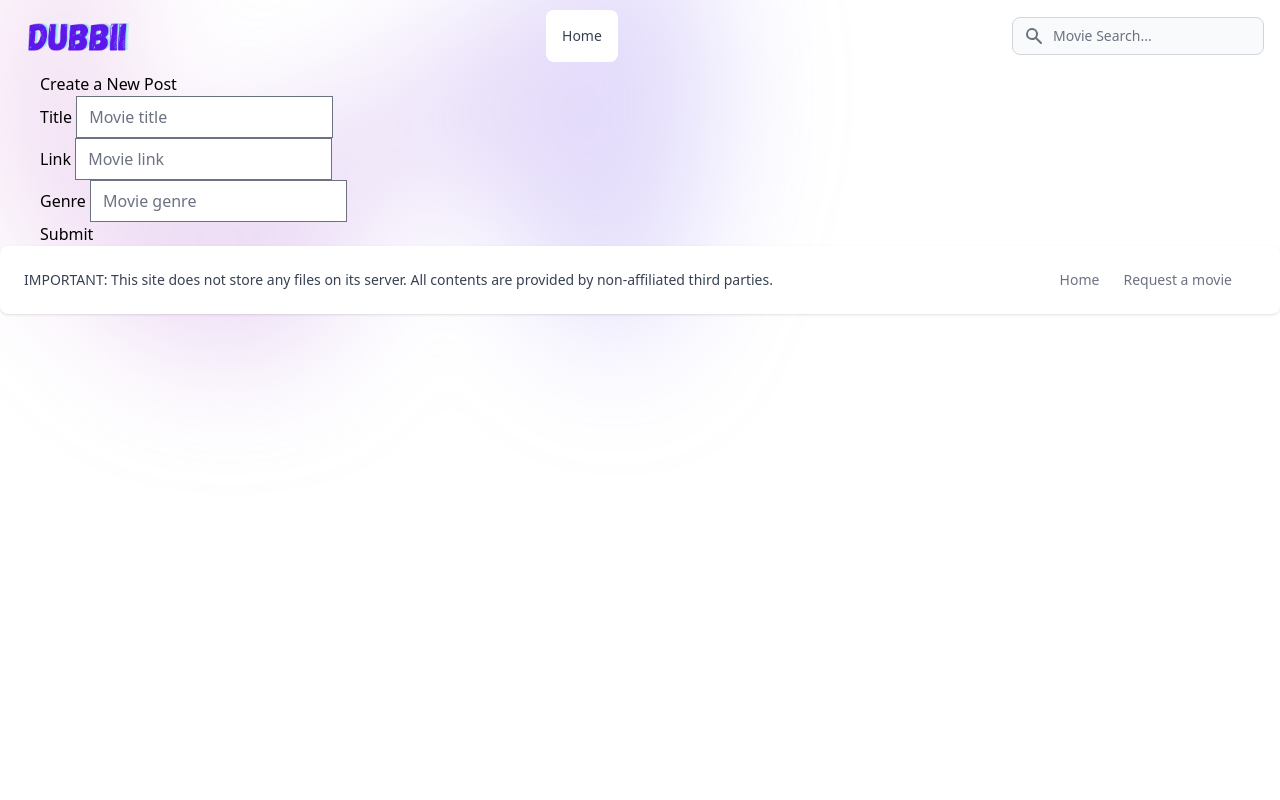
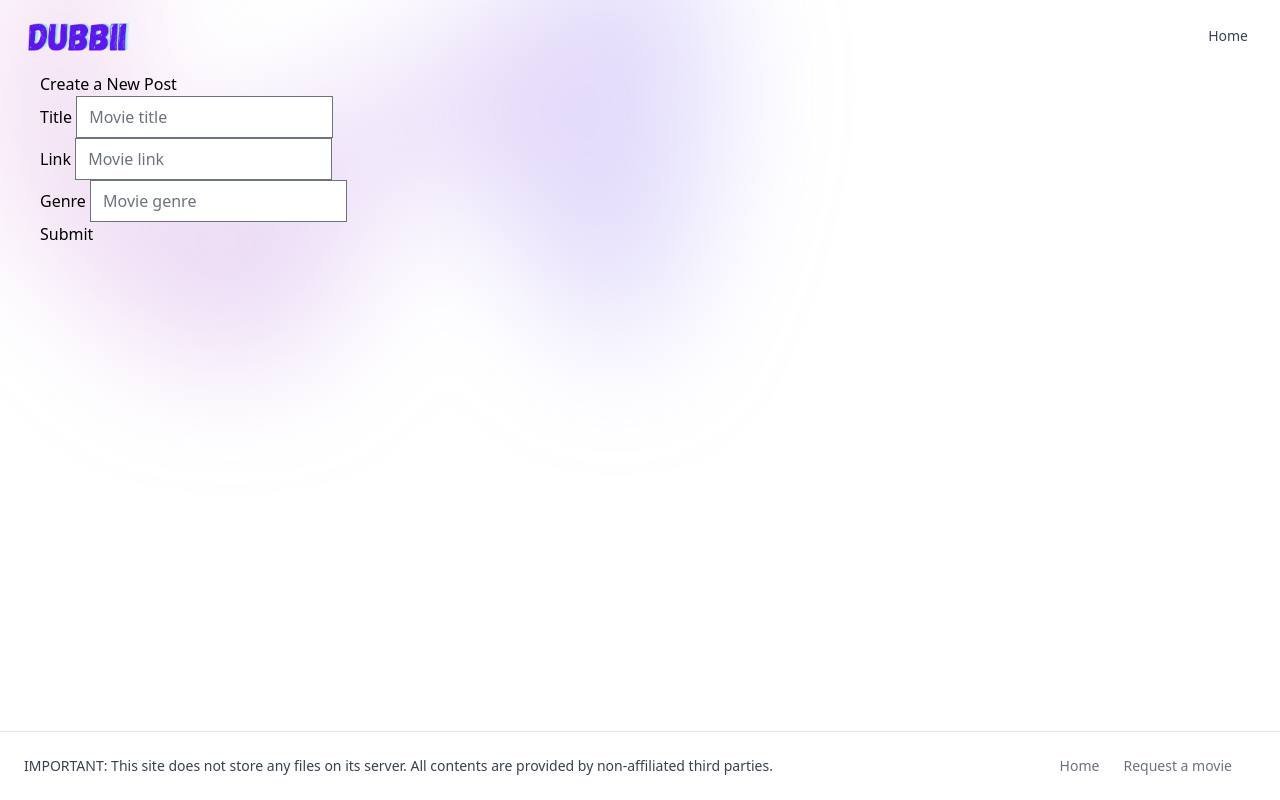
Before and after one commit to ochiengotieno304/dubbii-stream, a Flask app: page /create in a window 1280 px wide. Run offline with Flask 2, Linux system fonts and the light colour scheme.

Commit message:
style: move search bar from navbar to page

```diff
--- a/app.py
+++ b/app.py
@@ -48,18 +48,34 @@
     return backdrop_path
 
 
+def movie_search(search):
+    conn = get_db_connection()
+    cusor = conn.cursor()
+    cusor.execute("SELECT * FROM `movies` WHERE `title` LIKE ?",
+                  ("%"+search+"%",))
+
+    result = cusor.fetchall()
+    conn.close
+    return result
+
+
 app = Flask(__name__)
 app.config['SECRET_KEY'] = 'abc123'
 
 
-@app.route('/')
+@app.route('/', methods=['GET', 'POST'])
 def index():
-    conn = get_db_connection()
-    movies = conn.execute('SELECT * FROM movies').fetchall()
-    conn.close()
+    if request.method == 'POST':
+        data = dict(request.form)
+        movies = movie_search(data["search"])
+    else:
+        conn = get_db_connection()
+        movies = conn.execute('SELECT * FROM movies').fetchall()
+        conn.close()
 
     app.jinja_env.globals.update(movie_data=get_movie_poster_and_overview)
-    app.jinja_env.globals.update(backdrop_image=get_movie_backdrop)
+    # app.jinja_env.globals.update(backdrop_image=get_movie_backdrop)
+
     return render_template('index.html', movies=movies)
 
 
--- a/static/dist/css/output.css
+++ b/static/dist/css/output.css
@@ -886,6 +886,10 @@
   position: static;
 }
 
+.fixed {
+  position: fixed;
+}
+
 .absolute {
   position: absolute;
 }
@@ -936,12 +940,20 @@
   right: 0px;
 }
 
+.bottom-0 {
+  bottom: 0px;
+}
+
 .-z-10 {
   z-index: -10;
 }
 
 .z-30 {
   z-index: 30;
+}
+
+.z-20 {
+  z-index: 20;
 }
 
 .mx-auto {
@@ -1141,6 +1177,10 @@
 
 .border {
   border-width: 1px;
+}
+
+.border-t {
+  border-top-width: 1px;
 }
 
 .border-gray-200 {
--- a/templates/base.html
+++ b/templates/base.html
@@ -20,35 +20,10 @@
         <img src="{{ url_for('static', filename='images/dubbii_copy.png') }}" class="h-6 mr-3 sm:h-9 logo-svg"
           alt="Dubbii Logo" />
       </a>
-      <div class="flex md:order-2">
-        <button type="button" data-collapse-toggle="navbar-search" aria-controls="navbar-search" aria-expanded="false"
-          class="md:hidden text-gray-500 dark:text-gray-400 hover:bg-gray-100 dark:hover:bg-gray-700 focus:outline-none focus:ring-4 focus:ring-gray-200 dark:focus:ring-gray-700 rounded-lg text-sm p-2.5 mr-1">
-          <svg class="w-5 h-5" aria-hidden="true" fill="currentColor" viewBox="0 0 20 20"
-            xmlns="http://www.w3.org/2000/svg">
-            <path fill-rule="evenodd"
-              d="M8 4a4 4 0 100 8 4 4 0 000-8zM2 8a6 6 0 1110.89 3.476l4.817 4.817a1 1 0 01-1.414 1.414l-4.816-4.816A6 6 0 012 8z"
-              clip-rule="evenodd"></path>
-          </svg>
-          <span class="sr-only">Search</span>
-        </button>
-        <div class="relative hidden md:block">
-          <div class="absolute inset-y-0 left-0 flex items-center pl-3 pointer-events-none">
-            <svg class="w-5 h-5 text-gray-500" aria-hidden="true" fill="currentColor" viewBox="0 0 20 20"
-              xmlns="http://www.w3.org/2000/svg">
-              <path fill-rule="evenodd"
-                d="M8 4a4 4 0 100 8 4 4 0 000-8zM2 8a6 6 0 1110.89 3.476l4.817 4.817a1 1 0 01-1.414 1.414l-4.816-4.816A6 6 0 012 8z"
-                clip-rule="evenodd"></path>
-            </svg>
-            <span class="sr-only">Search icon</span>
-          </div>
-          <input type="text" id="search-navbar"
-            class="block w-full p-2 pl-10 text-sm text-gray-900 border border-gray-300 rounded-lg bg-gray-50 focus:ring-blue-500 focus:border-blue-500 dark:bg-gray-700 dark:border-gray-600 dark:placeholder-gray-400 dark:text-white dark:focus:ring-blue-500 dark:focus:border-blue-500"
-            placeholder="Movie Search...">
-        </div>
-        <button data-collapse-toggle="navbar-search" type="button"
-          class="inline-flex items-center p-2 text-sm text-gray-500 rounded-lg md:hidden hover:bg-gray-100 focus:outline-none focus:ring-2 focus:ring-gray-200 dark:text-gray-400 dark:hover:bg-gray-700 dark:focus:ring-gray-600"
-          aria-controls="navbar-search" aria-expanded="false">
-          <span class="sr-only">Open menu</span>
+      <button data-collapse-toggle="navbar-default" type="button"
+        class="inline-flex items-center p-2 ml-3 text-sm text-gray-500 rounded-lg md:hidden hover:bg-gray-100 focus:outline-none focus:ring-2 focus:ring-gray-200 dark:text-gray-400 dark:hover:bg-gray-700 dark:focus:ring-gray-600"
+        aria-controls="navbar-default" aria-expanded="false">
+        <span class="sr-only">Open main menu</span>
         <svg class="w-6 h-6" aria-hidden="true" fill="currentColor" viewBox="0 0 20 20"
           xmlns="http://www.w3.org/2000/svg">
           <path fill-rule="evenodd"
@@ -56,31 +31,18 @@
             clip-rule="evenodd"></path>
         </svg>
       </button>
-      </div>
-      <div class="items-center justify-between hidden w-full md:flex md:w-auto md:order-1" id="navbar-search">
-        <div class="relative mt-3 md:hidden">
-          <div class="absolute inset-y-0 left-0 flex items-center pl-3 pointer-events-none">
-            <svg class="w-5 h-5 text-gray-500" aria-hidden="true" fill="currentColor" viewBox="0 0 20 20"
-              xmlns="http://www.w3.org/2000/svg">
-              <path fill-rule="evenodd"
-                d="M8 4a4 4 0 100 8 4 4 0 000-8zM2 8a6 6 0 1110.89 3.476l4.817 4.817a1 1 0 01-1.414 1.414l-4.816-4.816A6 6 0 012 8z"
-                clip-rule="evenodd"></path>
-            </svg>
-          </div>
-          <input type="text" id="search-navbar"
-            class="block w-full p-2 pl-10 text-sm text-gray-900 border border-gray-300 rounded-lg bg-gray-50 focus:ring-blue-500 focus:border-blue-500 dark:bg-gray-700 dark:border-gray-600 dark:placeholder-gray-400 dark:text-white dark:focus:ring-blue-500 dark:focus:border-blue-500"
-            placeholder="Movie Search...">
-        </div>
+      <div class="hidden w-full md:block md:w-auto" id="navbar-default">
         <ul
           class="flex flex-col p-4 mt-4 border border-gray-100 rounded-lg bg-gray-50 md:flex-row md:space-x-8 md:mt-0 md:text-sm md:font-medium md:border-0 md:bg-white dark:bg-gray-800 md:dark:bg-gray-900 dark:border-gray-700">
           <li>
             <a href="/"
-              class="block py-2 pl-3 pr-4 text-gray-700 rounded hover:bg-gray-100 md:hover:bg-transparent md:hover:text-blue-700 md:p-0 md:dark:hover:text-white dark:text-gray-400 dark:hover:bg-gray-700 dark:hover:text-white md:dark:hover:bg-transparent dark:border-gray-700">Home</a>
+              class="block py-2 pl-3 pr-4 text-gray-700 rounded hover:bg-gray-100 md:hover:bg-transparent md:border-0 md:hover:text-blue-700 md:p-0 dark:text-gray-400 md:dark:hover:text-white dark:hover:bg-gray-700 dark:hover:text-white md:dark:hover:bg-transparent">Home</a>
           </li>
         </ul>
       </div>
     </div>
   </nav>
+
 
   <div class="
             absolute
@@ -124,7 +86,8 @@
 
 
 
-  <footer class="p-4 bg-white rounded-lg shadow md:flex md:items-center md:justify-between md:p-6 dark:bg-gray-800">
+  <footer
+    class="fixed bottom-0 left-0 z-20 p-4 w-full bg-white border-t border-gray-200 shadow md:flex md:items-center md:justify-between md:p-6 dark:bg-gray-800 dark:border-gray-600">
     <span class="text-sm text-gray-700 sm:text-center dark:text-gray-400">
       IMPORTANT: This site does not store any files on its server. All contents are provided by non-affiliated third
       parties.
```
Also changed, not shown: other parts of static/dist/css/output.css (+51 -0 lines), templates/index.html (+6 -59 lines). Lines whose indentation alone changed are shown as unchanged.
